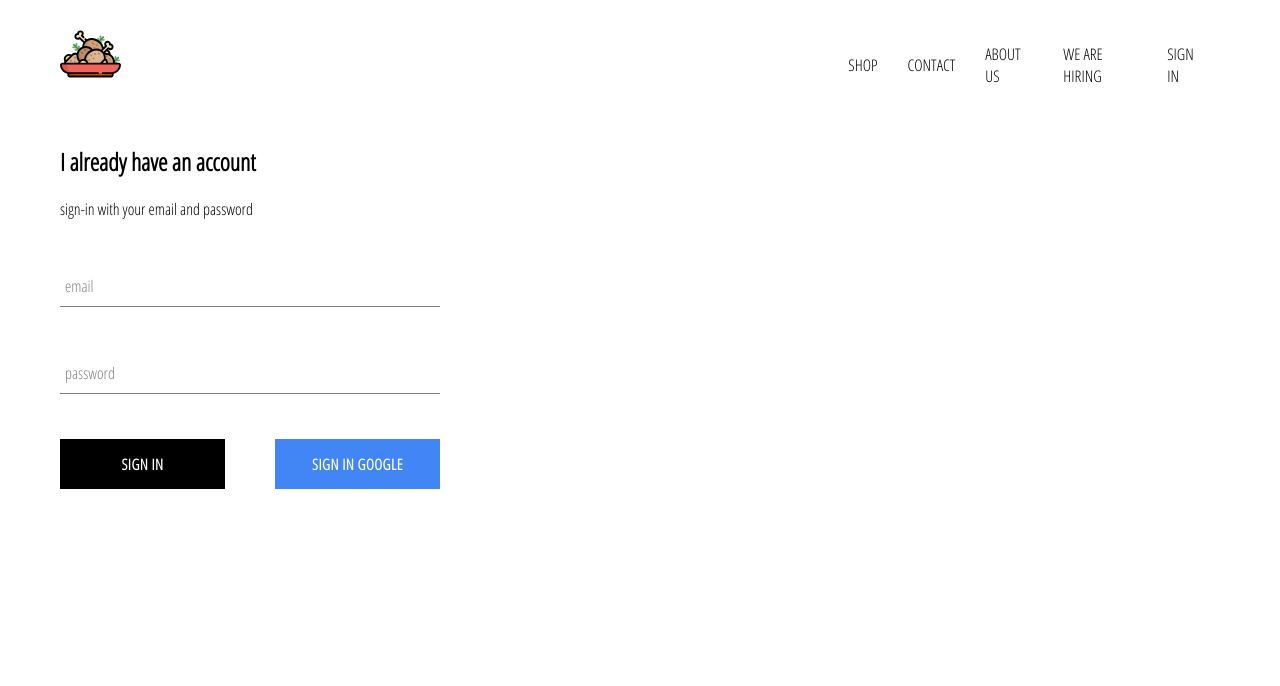
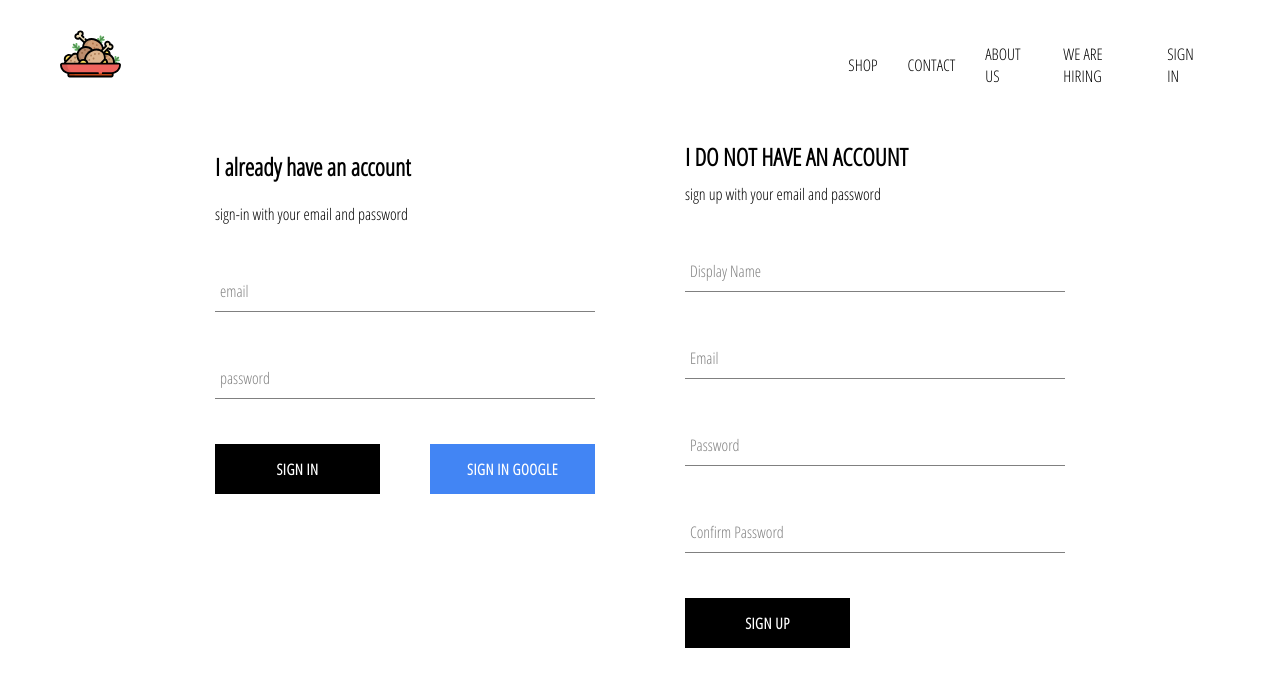
Before and after one commit to rohitnaynee/meatinmins, a React (Create React App) app: page /signin in a window 1280 px wide. Shown: the top 686 px of the page. Built offline with nearby package versions, Linux system fonts and the light colour scheme; no server answers.

Commit message:
implemented firebase utils, included ability to store authenticated users into our firestore database

```diff
--- a/src/App.js
+++ b/src/App.js
@@ -8,7 +8,7 @@ import ChickenPage from './pages/chickenpage/chickenpage.component';
 import ShopPage from './pages/shop/shop.component';
 import SignInAndSignUpPage from './pages/sign-in-and-sign-up/sign-in-and-sign-up.component';
 import Header from './components/header/header.component';
-import { auth } from './firebase/firebase.utils';
+import { auth, createUserProfileDocument } from './firebase/firebase.utils';
 
 const Mutton = () => (
   <div>
@@ -46,9 +46,23 @@ class App extends React.Component {
   unsubscribeFromAuth = null
 
   componentDidMount () {
-    this.unsubscribeFromAuth = auth.onAuthStateChanged(user => {
-       this.setState({ currentUser: user });
-       console.log(user);
+    this.unsubscribeFromAuth = auth.onAuthStateChanged(async userAuth => {
+      if (userAuth) {
+          const userRef = await createUserProfileDocument(userAuth);
+
+          userRef.onSnapshot(snapShot => {
+           this.setState({
+             currentUser: {
+               id: snapShot.id,
+               ...snapShot.data()
+             }
+           });
+
+           console.log(this.state);
+          });
+
+      }
+      this.setState({currentUser: userAuth});
     });
   }
 
--- /dev/null
+++ b/src/components/sign-up/sign-up.component.jsx
@@ -0,0 +1,106 @@
+import React from 'react';
+
+import FormInput from '../form-input/form-input.component';
+import CustomButton from '../custom-button/custom-button.component';
+
+import { auth, createUserProfileDocument } from '../../firebase/firebase.utils';
+
+import './sign-up.styles.scss';
+
+class SignUp extends React.Component {
+    constructor(props){
+        super(props);
+
+        this.state = {
+          displayName: '',
+          email: '',
+          password: '',
+          confirmPassword: ''
+        }
+    }
+
+    handleSubmit = async event => {
+        event.preventDefault();
+
+        const { displayName, email, password, confirmPassword } = this.state;
+
+        if(password !== confirmPassword) {
+            alert ("password don't match");
+            return
+        }
+
+        try {
+           const { user } = await auth.createUserWithEmailAndPassword(email, password);
+
+           createUserProfileDocument(user, { displayName });
+
+           this.setState({
+            displayName: '',
+            email: '',
+            password: '',
+            confirmPassword: ''
+          })
+
+        } catch (error) {
+          console.error(error);
+        }
+    };
+
+    handleChange = event => {
+        const { name, value } = event.target;
+
+        this.setState( { [name]: value } )
+    }
+
+    render() {
+        const { displayName, email, password, confirmPassword } = this.state;
+        return(
+            <div className = 'sign-up' >
+             <h2 className = 'title' > I DO NOT HAVE AN ACCOUNT </h2>
+             <span> sign up with your email and password </span>
+
+             <form className = 'sign-up-form' onSubmit = {this.handleSubmit} >
+               <FormInput
+                 type = 'text'
+                 name = 'displayName'
+                 value = {displayName}
+                 onChange = {this.handleChange}
+                 label = 'Display Name'
+                 required
+               />
+
+               <FormInput
+                 type = 'email'
+                 name = 'email'
+                 value = {email}
+                 onChange = {this.handleChange}
+                 label = 'Email'
+                 required
+               />
+
+               <FormInput
+                 type = 'password'
+                 name = 'password'
+                 value = {password}
+                 onChange = {this.handleChange}
+                 label = 'Password'
+                 required
+               />
+
+               <FormInput
+                 type = 'password'
+                 name = 'confirmPassword'
+                 value = {confirmPassword}
+                 onChange = {this.handleChange}
+                 label = 'Confirm Password'
+                 required
+               />
+
+               <CustomButton type='submit'> SIGN UP </CustomButton>
+             </form>
+            </div>
+        );
+    }
+}
+
+export default SignUp;
--- /dev/null
+++ b/src/components/sign-up/sign-up.styles.scss
@@ -0,0 +1,9 @@
+.sign-up {
+    display: flex;
+    flex-direction: column;
+    width: 380px;
+
+    .title {
+        margin: 10px 0;
+    }
+}
--- a/src/firebase/firebase.utils.js
+++ b/src/firebase/firebase.utils.js
@@ -13,6 +13,30 @@ const config = {
     measurementId: "G-67FW9LBZJ6"
   };
 
+  export const createUserProfileDocument = async (userAuth, additionalData) => {
+    if(!userAuth) return;
+    const userRef = firestore.doc(`users/${userAuth.uid}`);
+
+    const snapShot = await userRef.get();
+
+    if(!snapShot.exists) {
+      const { displayName, email } = userAuth;
+      const createdAt = new Date();
+
+      try {
+         await userRef.set ({
+           displayName,
+           email,
+           createdAt,
+           ...additionalData
+         })
+      } catch (error) {
+        console.log('error creating user', error.message);
+      }
+    }
+   return userRef;
+  };
+
   firebase.initializeApp(config);
 
   export const auth = firebase.auth();
--- a/src/pages/sign-in-and-sign-up/sign-in-and-sign-up.component.jsx
+++ b/src/pages/sign-in-and-sign-up/sign-in-and-sign-up.component.jsx
@@ -1,12 +1,14 @@
 import React from 'react';
 
-import SignIn from '../../components/sign-in/sign-in.component'
+import SignIn from '../../components/sign-in/sign-in.component';
+import SignUp from '../../components/sign-up/sign-up.component';
 
 import './sign-in-and-sign-up.styles.scss';
 
 const SignInAndSignUpPage =() => (
     <div className = 'sign-in-and-sign-up' >
       <SignIn />
+      <SignUp />
     </div>
 );
 
--- a/src/pages/sign-in-and-sign-up/sign-in-and-sign-up.styles.scss
+++ b/src/pages/sign-in-and-sign-up/sign-in-and-sign-up.styles.scss
@@ -0,0 +1,6 @@
+.sign-in-and-sign-up {
+    width: 850px;
+    display: flex;
+    justify-content: space-between;
+    margin: 30px auto;
+}
```
